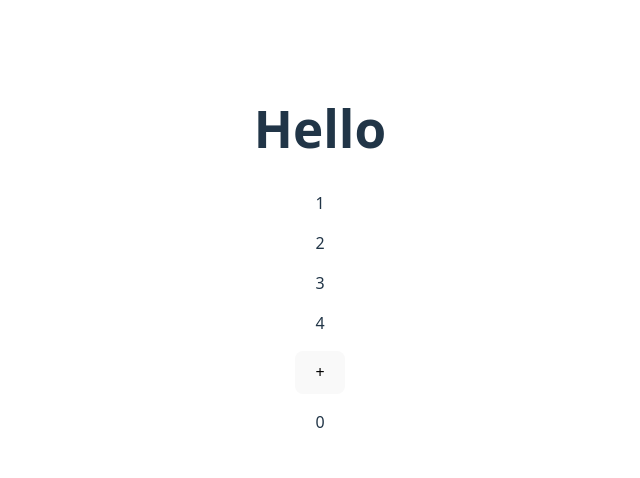
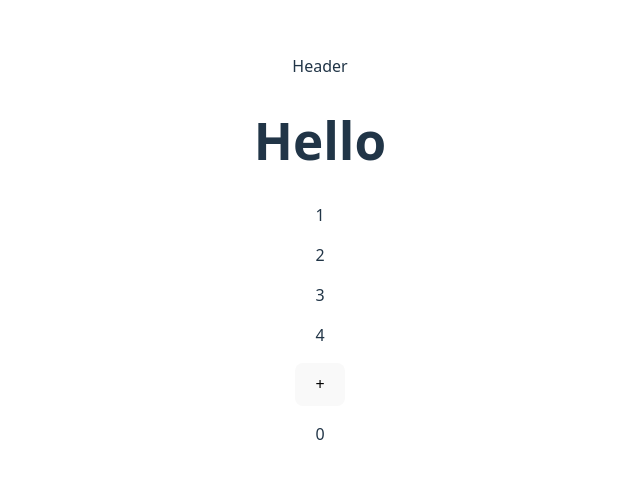
Before and after one commit to TomRoberto/cours-github-draco25, a React (Vite) app: page / in a window 1280 px wide. Shown: the part 142-620 px from the top of the page, without its empty margins (320-960 px from the left). Built offline with nearby package versions, Linux system fonts and the light colour scheme.

Commit message:
added header

```diff
--- a/src/App.jsx
+++ b/src/App.jsx
@@ -2,6 +2,7 @@ import { useState } from "react";
 import reactLogo from "./assets/react.svg";
 import viteLogo from "/vite.svg";
 import "./App.css";
+import Header from "./components/Header";
 
 function App() {
   const [tab, setTab] = useState([1, 2, 3, 4]);
@@ -16,6 +17,7 @@ function App() {
 
   return (
     <>
+      <Header />
       <h1>Hello</h1>
       {tab.map((elem, index) => {
         return <p key={index}>{elem}</p>;
--- /dev/null
+++ b/src/components/Header.jsx
@@ -0,0 +1,5 @@
+const Header = () => {
+  return <header>Header</header>;
+};
+
+export default Header;
```
